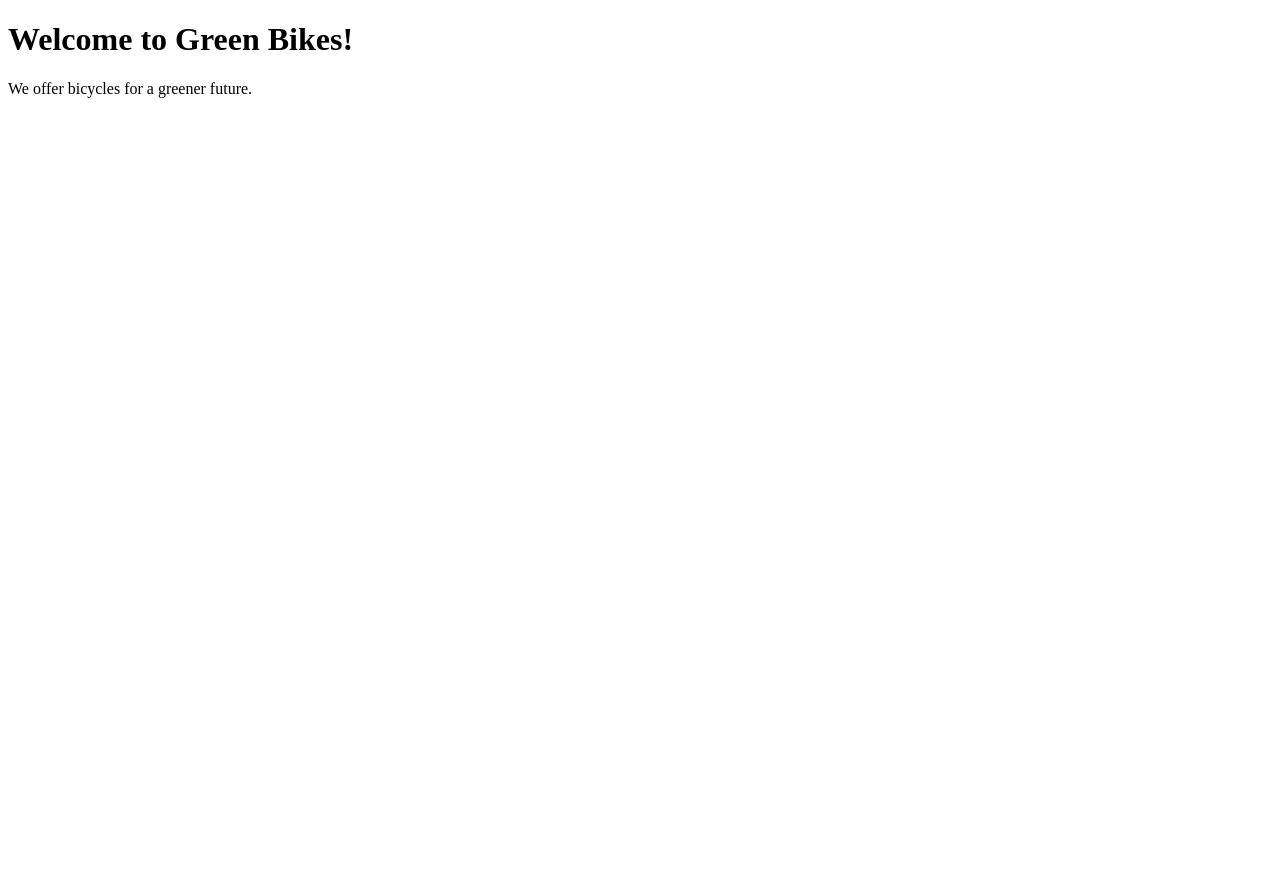
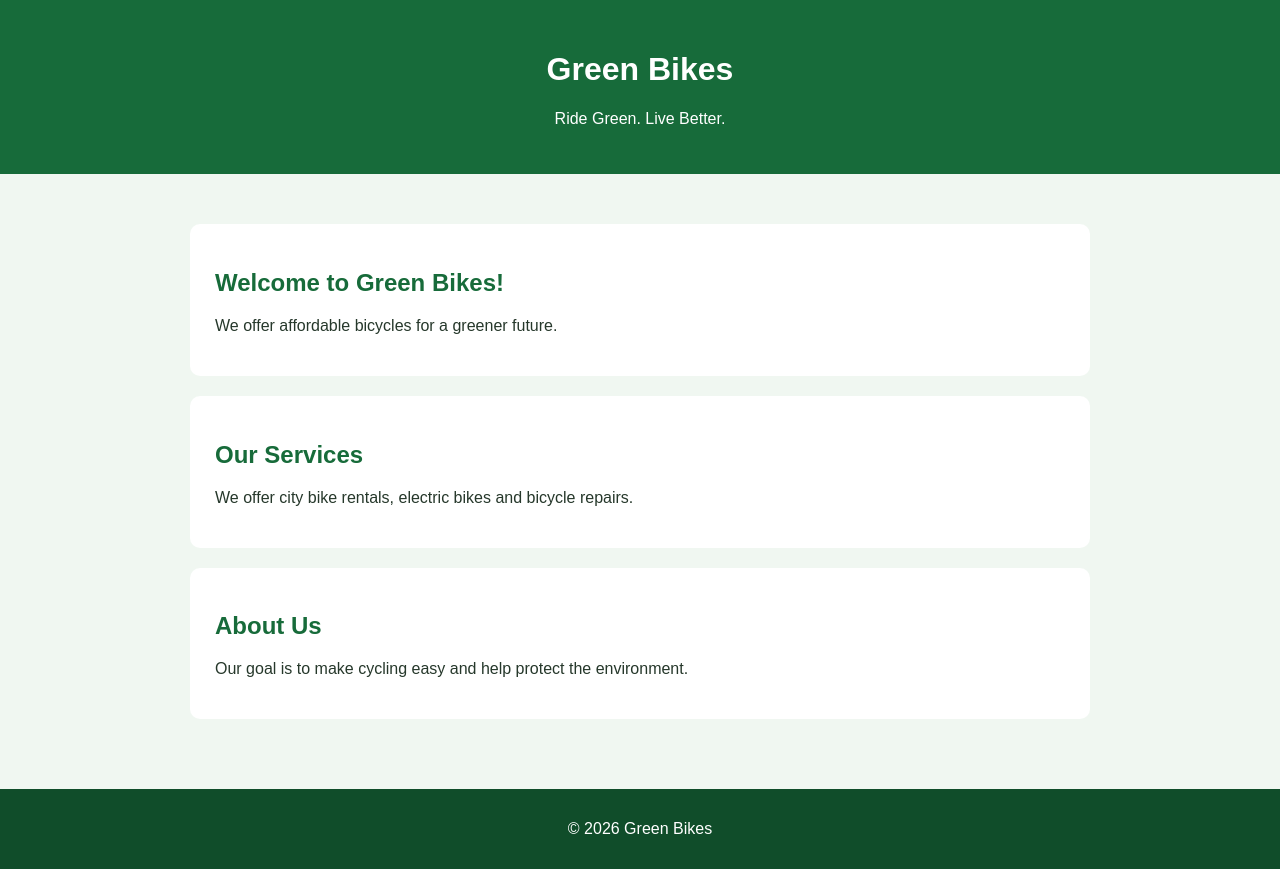
Before and after one commit to ibrahimben1/ed-git-website, a plain HTML site: page index.html in a window 1280 px wide. Before the commit the page ends 800 px from the top, so only its background shows below. Drawn offline with Linux system fonts and the light colour scheme.

Commit message:
Add CSS styles to web page

```diff
--- a/index.html
+++ b/index.html
@@ -1,10 +1,39 @@
+
 <!DOCTYPE html>
-<html>
+<html lang="en">
 <head>
+    <meta charset="UTF-8">
+    <meta name="viewport" content="width=device-width, initial-scale=1.0">
     <title>Green Bikes</title>
+    <link rel="stylesheet" href="styles.css">
 </head>
 <body>
-    <h1>Welcome to Green Bikes!</h1>
-    <p>We offer bicycles for a greener future.</p>
+
+    <header>
+        <h1>Green Bikes</h1>
+        <p>Ride Green. Live Better.</p>
+    </header>
+
+    <main>
+        <section>
+            <h2>Welcome to Green Bikes!</h2>
+            <p>We offer affordable bicycles for a greener future.</p>
+        </section>
+
+        <section>
+            <h2>Our Services</h2>
+            <p>We offer city bike rentals, electric bikes and bicycle repairs.</p>
+        </section>
+
+        <section>
+            <h2>About Us</h2>
+            <p>Our goal is to make cycling easy and help protect the environment.</p>
+        </section>
+    </main>
+
+    <footer>
+        <p>&copy; 2026 Green Bikes</p>
+    </footer>
+
 </body>
 </html>
--- /dev/null
+++ b/styles.css
@@ -0,0 +1,39 @@
+
+body {
+    font-family: Arial, sans-serif;
+    background-color: #f0f7f1;
+    color: #26382b;
+    margin: 0;
+}
+
+header {
+    background-color: #176b3a;
+    color: white;
+    text-align: center;
+    padding: 30px;
+    <link rel="stylesheet" href="styles.css">
+}
+
+main {
+    max-width: 900px;
+    margin: 30px auto;
+    padding: 20px;
+}
+
+section {
+    background-color: white;
+    padding: 25px;
+    margin-bottom: 20px;
+    border-radius: 10px;
+}
+
+h2 {
+    color: #176b3a;
+}
+
+footer {
+    background-color: #104d2a;
+    color: white;
+    text-align: center;
+    padding: 15px;
+}
```
